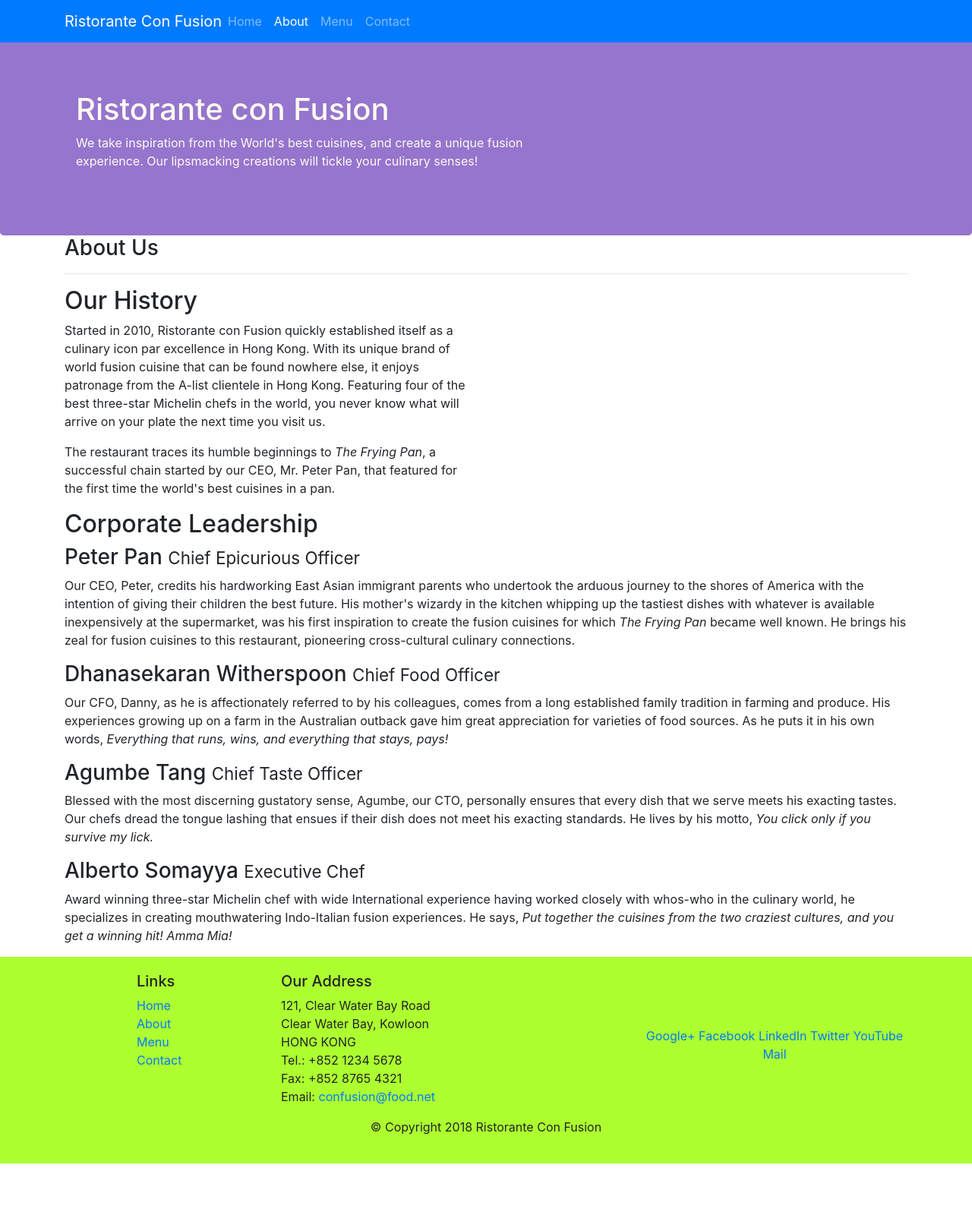
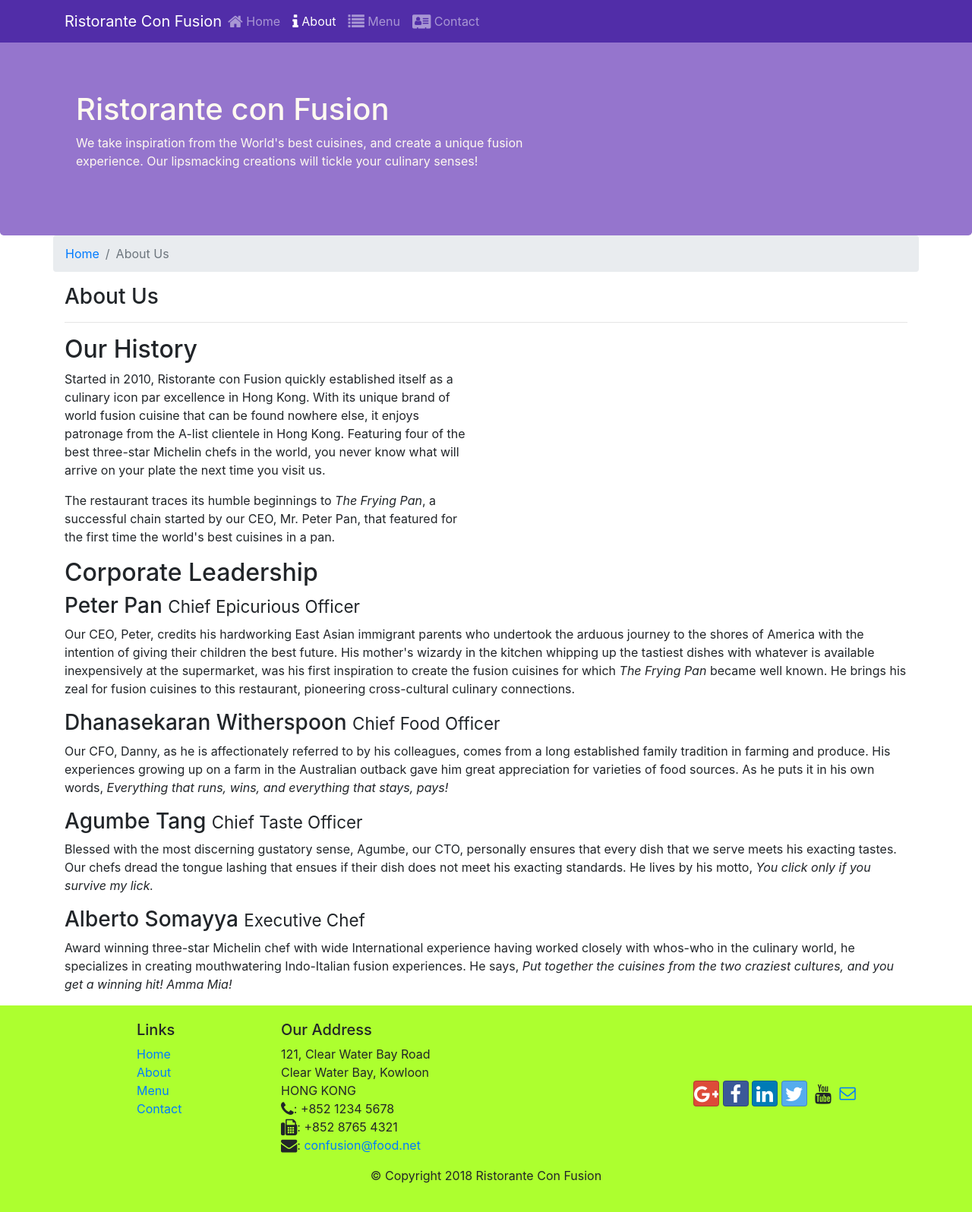
Before and after one commit to ahmetcetinkaya1983/bootstrap, a website: page aboutus.html in a window 1280 px wide. Shown: the whole page at 76% size. Before the commit the page ends 1532 px from the top, so only its background shows below. Drawn offline with nearby package versions, Linux system fonts and the light colour scheme.

Commit message:
font awesome and bootstrap-social added

```diff
--- a/aboutus.html
+++ b/aboutus.html
@@ -12,12 +12,14 @@
 
     <!-- Bootstrap CSS -->
     <link rel="stylesheet" href="node_modules/bootstrap/dist/css/bootstrap.min.css">
+    <link rel="stylesheet" href="node_modules/font-awesome/css/font-awesome.min.css">
+    <link rel="stylesheet" href="node_modules/bootstrap-social/bootstrap-social.css">
     <link rel="stylesheet" href="css/styles.css">
 
 </head>
 
 <body>
-    <nav class="navbar navbar-dark navbar-expand-sm bg-primary fixed-top ">
+    <nav class="navbar navbar-dark navbar-expand-sm fixed-top ">
         <div class="container">
             <button class="navbar-toggler" type="button" data-toggle="collapse" data-target="#Navbar">
                 <span class="navbaar-toggler-icon"></span>
@@ -25,10 +27,13 @@
             <a class="navbar-brand mr-auto" href="#">Ristorante Con Fusion</a>
             <div class="collapse navbar-collapse" id="Navbar">
                 <ul class="navbar-nav mr-auto">
-                    <li class="nav-item"><a class="nav-link" href="./index.html">Home</a></li>
-                    <li class="nav-item active"><a class="nav-link" href="./aboutus.html">About</a></li>
-                    <li class="nav-item"><a class="nav-link" href="#">Menu</a></li>
-                    <li class="nav-item "><a class="nav-link" href="#">Contact</a></li>
+                    <li class="nav-item"><a class="nav-link" href="./index.html"><span class="fa fa-home fa-lg"></span>
+                            Home</a></li>
+                    <li class="nav-item active"><a class="nav-link" href="./aboutus.html"><span class="fa fa-info fa-lg"></span>
+                            About</a></li>
+                    <li class="nav-item"><a class="nav-link" href="#"><span class="fa fa-list fa-lg"></span> Menu</a></li>
+                    <li class="nav-item "><a class="nav-link" href="#"><span class="fa fa-address-card fa-lg"></span>
+                            Contact</a></li>
                 </ul>
             </div>
         </div>
@@ -50,6 +55,10 @@
 
     <div class="container">
         <div class="row">
+            <ol class="col-12 breadcrumb">
+                <li class="breadcrumb-item"><a href="./index.html">Home</a></li>
+                <li class="breadcrumb-item active">About Us</li>
+            </ol>
             <div class="col-12 col-sm-12">
                 <h3>About Us</h3>
                 <hr>
@@ -120,19 +129,20 @@
                         121, Clear Water Bay Road<br>
                         Clear Water Bay, Kowloon<br>
                         HONG KONG<br>
-                        Tel.: +852 1234 5678<br>
-                        Fax: +852 8765 4321<br>
-                        Email: <a href="mailto:confusion@food.net">confusion@food.net</a>
+                        <i class="fa fa-phone fa-lg"></i>: +852 1234 5678<br>
+                        <i class="fa fa-fax fa-lg"></i>: +852 8765 4321<br>
+                        <i class="fa fa-envelope fa-lg"></i>: <a href="mailto:confusion@food.net">confusion@food.net</a>
                     </address>
                 </div>
                 <div class="col-12 col-sm-4 align-self-center">
                     <div class="text-center">
-                        <a href="http://google.com/+">Google+</a>
-                        <a href="http://www.facebook.com/profile.php?id=">Facebook</a>
-                        <a href="http://www.linkedin.com/in/">LinkedIn</a>
-                        <a href="http://twitter.com/">Twitter</a>
-                        <a href="http://youtube.com/">YouTube</a>
-                        <a href="mailto:">Mail</a>
+                        <a class="btn btn-social-icon btn-google" href="http://google.com/+"><i class="fa fa-google-plus fa-lg"></i></a>
+                        <a class="btn btn-social-icon btn-facebook" href="http://www.facebook.com/profile.php?id="><i
+                                class="fa fa-facebook fa-lg"></i></a>
+                        <a class="btn btn-social-icon btn-linkedin" href="http://www.linkedin.com/in/"><i class="fa fa-linkedin fa-lg"></i></a>
+                        <a class="btn btn-social-icon btn-twitter" href="http://twitter.com/"><i class="fa fa-twitter fa-lg"></i></a>
+                        <a class="btn btn-social-icon btn-youtube" href="http://youtube.com/"><i class="fa fa-youtube fa-lg"></i></a>
+                        <a href="mailto:"><i class="fa fa-envelope-o fa-lg"></i></a>
                     </div>
                 </div>
             </div>
--- a/package.json
+++ b/package.json
@@ -23,6 +23,8 @@
   },
   "dependencies": {
     "bootstrap": "^4.2.1",
+    "bootstrap-social": "^5.1.1",
+    "font-awesome": "^4.7.0",
     "jquery": "^3.3.1",
     "popper.js": "^1.14.6"
   }
```
Also changed, not shown: index.html (+30 -21 lines), 1 other file.
